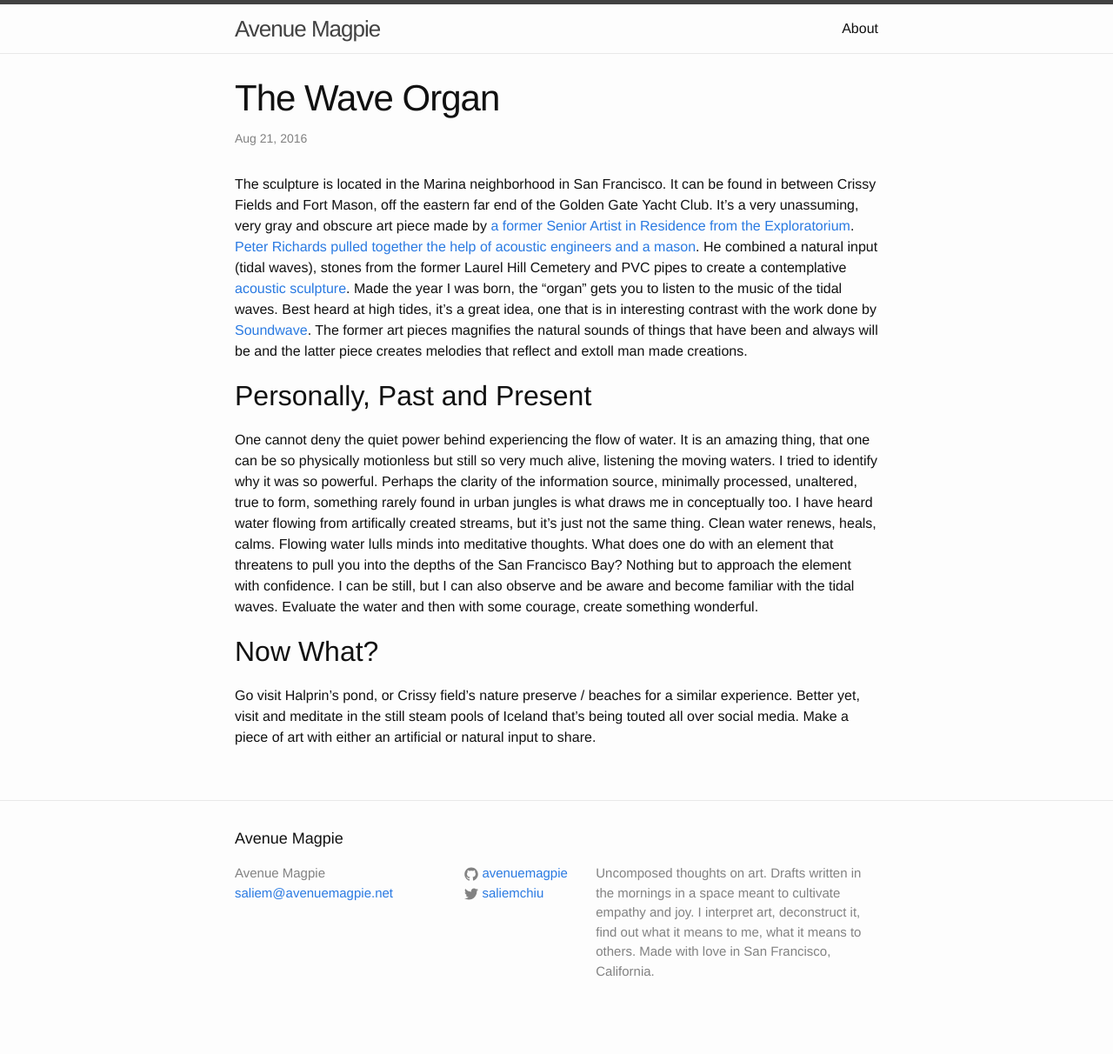
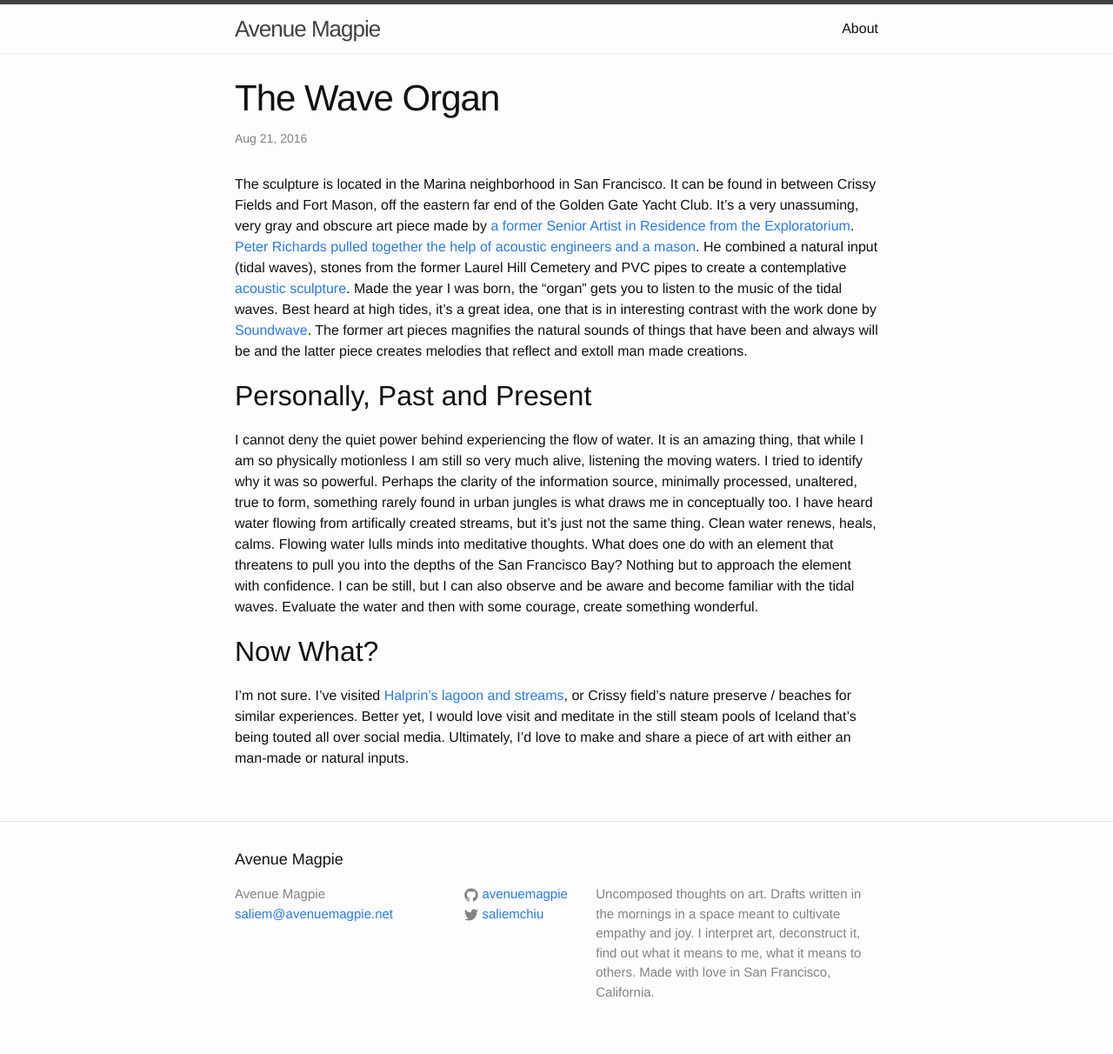
Before and after one commit to avenuemagpie/art-design, a Jekyll site: the page built from _posts/2016-08-21-wave-organ.markdown, in a window 1280 px wide. Shown: the whole page at 87% size. Built offline with Jekyll 4.4.1, drawn with Linux system fonts in a browser that asks for light colours; before the commit the page ends 1188 px from its top, so only the background shows below that.

Commit message:
copy edits

```diff
--- a/_posts/2016-08-21-wave-organ.markdown
+++ b/_posts/2016-08-21-wave-organ.markdown
@@ -14,9 +14,9 @@ The sculpture is located in the Marina neighborhood in San Francisco. It can be
 Personally, Past and Present
 ---
 
-One cannot deny the quiet power behind experiencing the flow of water. It is an amazing thing, that one can be so physically motionless but still so very much alive, listening the moving waters. I tried to identify why it was so powerful. Perhaps the clarity of the information source, minimally processed, unaltered, true to form, something rarely found in urban jungles is what draws me in conceptually too. I have heard water flowing from artifically created streams, but it's just not the same thing. Clean water renews, heals, calms. Flowing water lulls minds into meditative thoughts. What does one do with an element that threatens to pull you into the depths of the San Francisco Bay? Nothing but to approach the element with confidence. I can be still, but I can also observe and be aware and become familiar with the tidal waves. Evaluate the water and then with some courage, create something wonderful.
+I cannot deny the quiet power behind experiencing the flow of water. It is an amazing thing, that while I am so physically motionless I am still so very much alive, listening the moving waters. I tried to identify why it was so powerful. Perhaps the clarity of the information source, minimally processed, unaltered, true to form, something rarely found in urban jungles is what draws me in conceptually too. I have heard water flowing from artifically created streams, but it's just not the same thing. Clean water renews, heals, calms. Flowing water lulls minds into meditative thoughts. What does one do with an element that threatens to pull you into the depths of the San Francisco Bay? Nothing but to approach the element with confidence. I can be still, but I can also observe and be aware and become familiar with the tidal waves. Evaluate the water and then with some courage, create something wonderful.
 
 Now What?
 ---
 
-Go visit Halprin’s pond, or Crissy field’s nature preserve / beaches for a similar experience. Better yet, visit and meditate in the still steam pools of Iceland that’s being touted all over social media. Make a piece of art with either an artificial or natural input to share.
+I'm not sure. I've visited [Halprin’s lagoon and streams](http://experiments.californiahistoricalsociety.org/lawrence-halprin-and-the-letterman-digital-arts-center/), or Crissy field’s nature preserve / beaches for similar experiences. Better yet, I would love visit and meditate in the still steam pools of Iceland that’s being touted all over social media. Ultimately, I'd love to make and share a piece of art with either an man-made or natural inputs.
```
